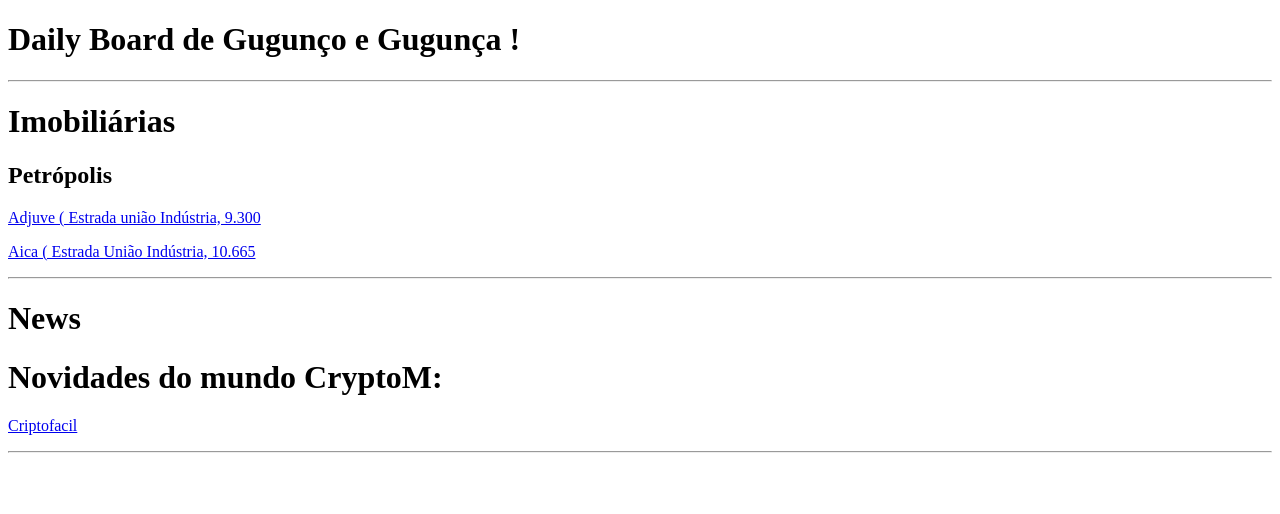
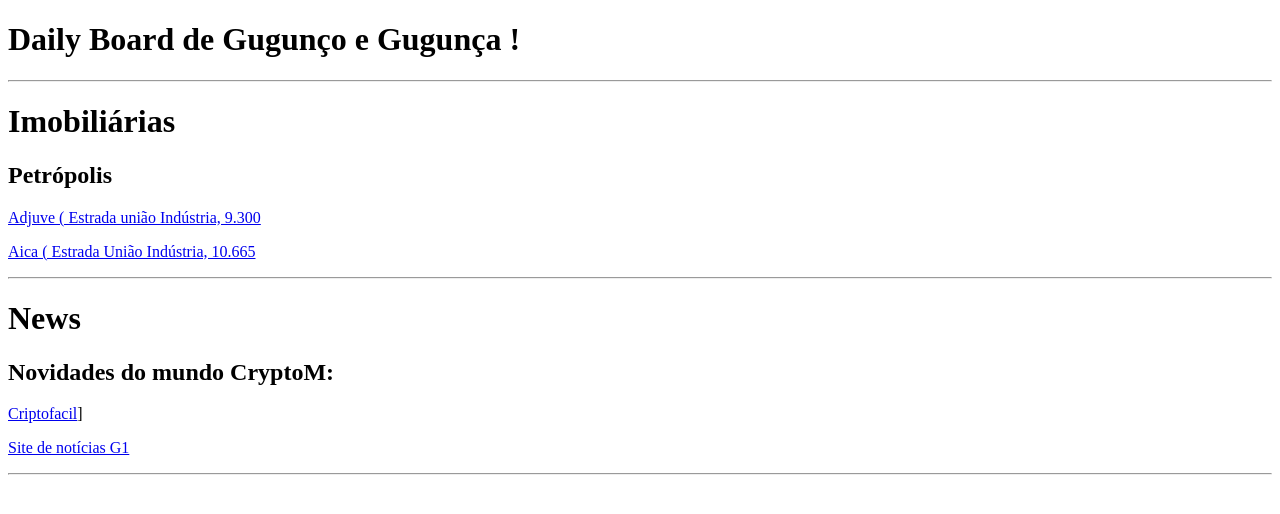
Before and after one commit to rogerman2br/Ola-Mundo-Teste-GIT1, a plain HTML site: page site-exemplo/index.html in a window 1280 px wide. Drawn offline with Linux system fonts and the light colour scheme.

Commit message:
Update index.html

```diff
--- a/site-exemplo/index.html
+++ b/site-exemplo/index.html
@@ -19,8 +19,11 @@
         <hr>
         <h1>News</h1>
     <p>
-        <H1>Novidades do mundo CryptoM:</H1>
-        <a href="https://www.criptofacil.com" target="_blank" rel="external">Criptofacil</a>
+        <H2>Novidades do mundo CryptoM:</H2>
+        <a href="https://www.criptofacil.com" target="_blank" rel="external">Criptofacil</a>]
+        <p>
+            <a href="www.g1.com.br">Site de notícias G1</a>
+        </p>
     </p>
     <hr>
 
```
